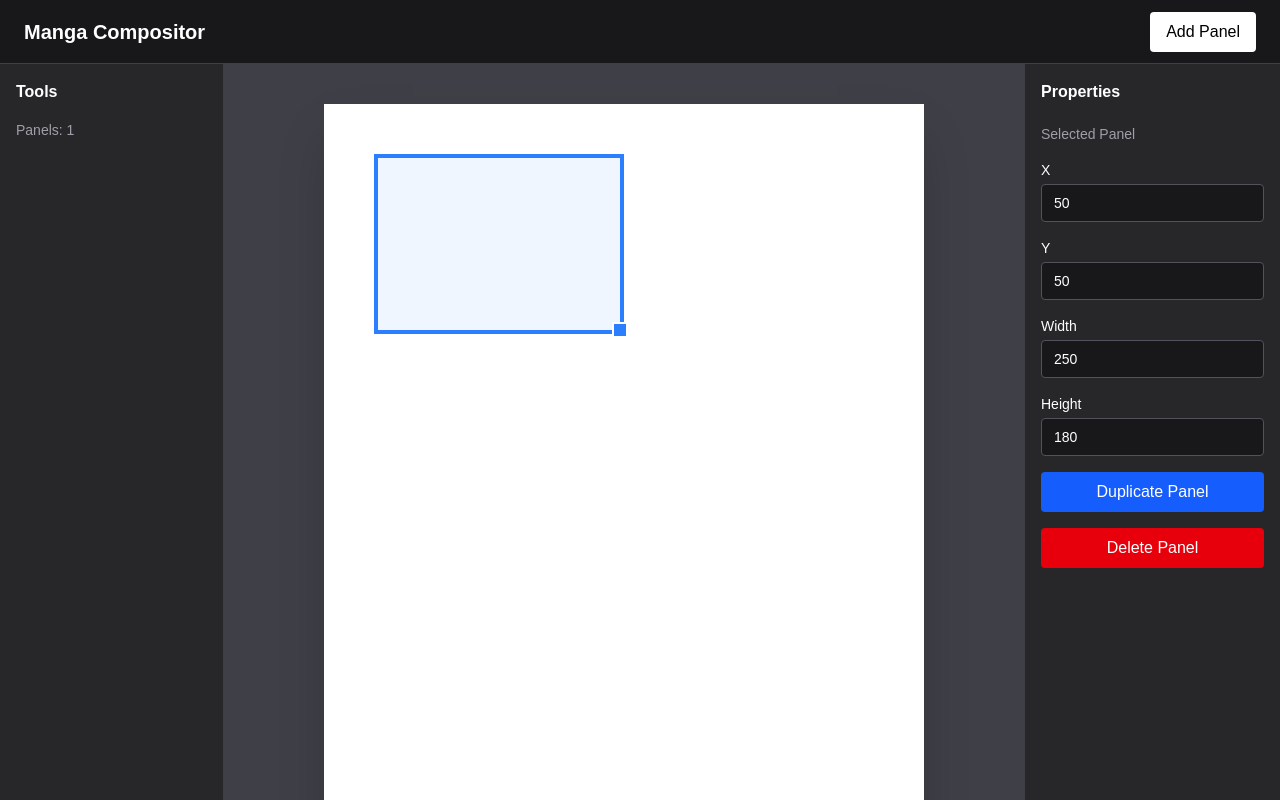
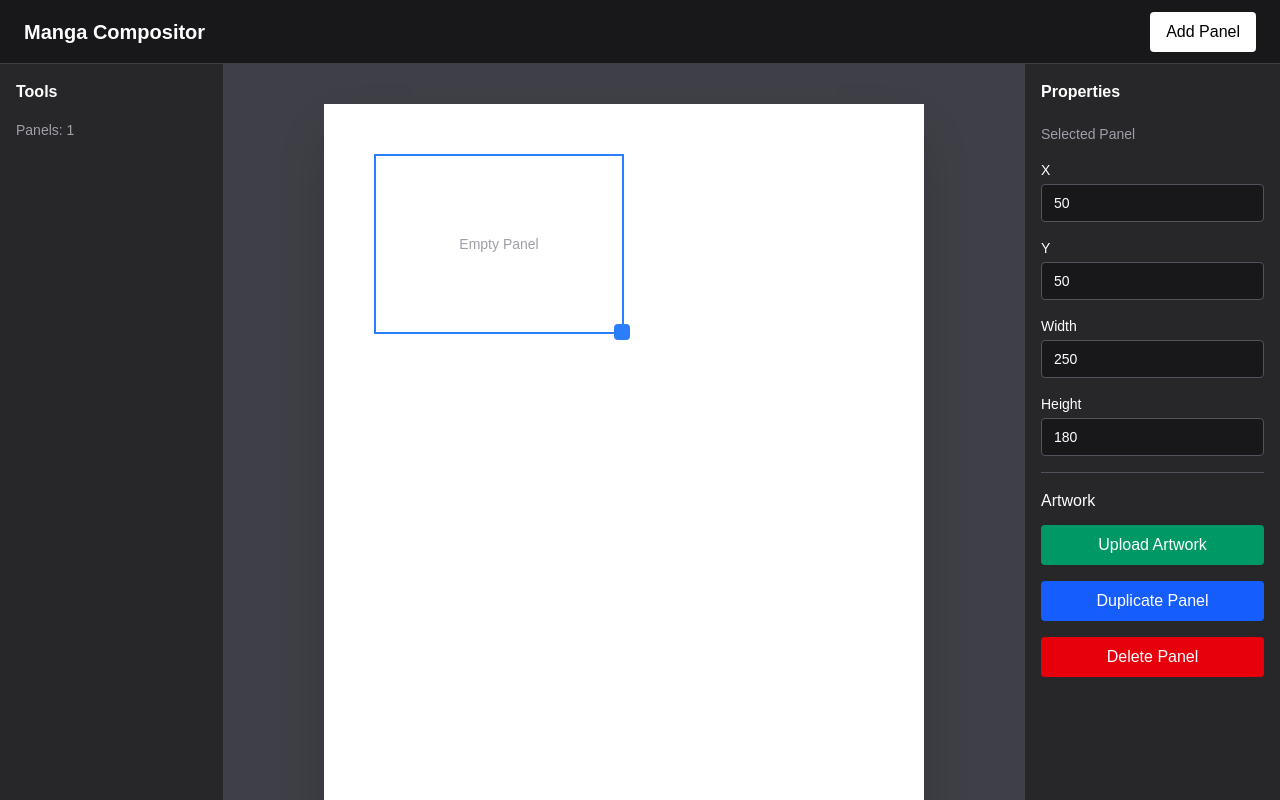
Before and after one commit to Srivats242/Automated-Manga-Page-Compositor, a Next.js app: page / in a window 1280 px wide. Both pictures are taken after a click on the button "Add Panel". Shown: the top 800 px of the page. Built offline with nearby package versions, Linux system fonts and the light colour scheme.

Commit message:
Add artwork importing and automatic panel cropping

```diff
--- a/src/components/MangaEditor.tsx
+++ b/src/components/MangaEditor.tsx
@@ -1,7 +1,7 @@
 
 "use client";
 
-import { useState } from "react";
+import { useRef, useState } from "react";
 import type { MangaPanel as MangaPanelType } from "../types/manga";
 import MangaPanel from "./MangaPanel";
 
@@ -12,6 +12,7 @@ const MIN_SIZE = 50;
 export default function MangaEditor() {
   const [panels, setPanels] = useState<MangaPanelType[]>([]);
   const [selectedPanelId, setSelectedPanelId] = useState<string | null>(null);
+  const fileInputRef = useRef<HTMLInputElement>(null);
 
   const selectedPanel = panels.find(
     (panel) => panel.id === selectedPanelId
@@ -123,6 +124,34 @@ export default function MangaEditor() {
     setSelectedPanelId(copy.id);
   }
 
+  function uploadImage(event: React.ChangeEvent<HTMLInputElement>) {
+    const file = event.target.files?.[0];
+    if (!file || !selectedPanelId) return;
+
+    if (!["image/png", "image/jpeg", "image/webp"].includes(file.type)) {
+      alert("Please upload a PNG, JPG, or WebP image.");
+      event.target.value = "";
+      return;
+    }
+
+    const panelId = selectedPanelId;
+    const reader = new FileReader();
+
+    reader.onload = () => {
+      if (typeof reader.result === "string") {
+        updatePanel(panelId, { image: reader.result });
+      }
+    };
+
+    reader.readAsDataURL(file);
+    event.target.value = "";
+  }
+
+  function removeImage() {
+    if (!selectedPanelId) return;
+    updatePanel(selectedPanelId, { image: undefined });
+  }
+
   return (
     <main className="min-h-screen bg-zinc-900 text-white">
       <header className="flex h-16 items-center justify-between border-b border-zinc-700 px-6">
@@ -196,7 +225,6 @@ export default function MangaEditor() {
                     value={selectedPanel[property]}
                     onChange={(event) => {
                       const value = event.target.valueAsNumber;
-
                       if (!Number.isFinite(value)) return;
 
                       updatePanel(selectedPanel.id, {
@@ -207,6 +235,36 @@ export default function MangaEditor() {
                   />
                 </label>
               ))}
+
+              <div className="border-t border-zinc-600 pt-4">
+                <h3 className="mb-3 font-medium">Artwork</h3>
+
+                <input
+                  ref={fileInputRef}
+                  type="file"
+                  accept="image/png,image/jpeg,image/webp"
+                  onChange={uploadImage}
+                  className="hidden"
+                />
+
+                <button
+                  onClick={() => fileInputRef.current?.click()}
+                  className="w-full rounded bg-emerald-600 px-4 py-2 hover:bg-emerald-700"
+                >
+                  {selectedPanel.image
+                    ? "Replace Artwork"
+                    : "Upload Artwork"}
+                </button>
+
+                {selectedPanel.image && (
+                  <button
+                    onClick={removeImage}
+                    className="mt-2 w-full rounded bg-zinc-600 px-4 py-2 hover:bg-zinc-500"
+                  >
+                    Remove Artwork
+                  </button>
+                )}
+              </div>
 
               <button
                 onClick={duplicatePanel}
--- a/src/components/MangaPanel.tsx
+++ b/src/components/MangaPanel.tsx
@@ -1,3 +1,4 @@
+
 "use client";
 
 import { useRef } from "react";
@@ -18,66 +19,58 @@ export default function MangaPanel({
   onMove,
   onResize,
 }: Props) {
-  const dragOffset = useRef({
-    x: 0,
-    y: 0,
-  });
+  const dragStart = useRef<{
+    pointerX: number;
+    pointerY: number;
+    x: number;
+    y: number;
+  } | null>(null);
 
-  const resizeStart = useRef({
-    mouseX: 0,
-    mouseY: 0,
-    width: 0,
-    height: 0,
-  });
+  const resizeStart = useRef<{
+    pointerX: number;
+    pointerY: number;
+    width: number;
+    height: number;
+  } | null>(null);
 
-  // Start dragging the panel.
-  function handlePointerDown(
-    event: React.PointerEvent<HTMLDivElement>
-  ) {
+  function startDrag(event: React.PointerEvent<HTMLDivElement>) {
     event.stopPropagation();
-
     onSelect();
 
-    dragOffset.current = {
-      x: event.clientX - panel.x,
-      y: event.clientY - panel.y,
+    dragStart.current = {
+      pointerX: event.clientX,
+      pointerY: event.clientY,
+      x: panel.x,
+      y: panel.y,
     };
 
     event.currentTarget.setPointerCapture(event.pointerId);
   }
 
-  // Move the panel while dragging.
-  function handlePointerMove(
-    event: React.PointerEvent<HTMLDivElement>
-  ) {
-    if (!event.currentTarget.hasPointerCapture(event.pointerId)) {
-      return;
-    }
+  function drag(event: React.PointerEvent<HTMLDivElement>) {
+    if (!dragStart.current) return;
 
-    const newX = event.clientX - dragOffset.current.x;
-    const newY = event.clientY - dragOffset.current.y;
+    const dx = event.clientX - dragStart.current.pointerX;
+    const dy = event.clientY - dragStart.current.pointerY;
 
-    onMove(panel.id, newX, newY);
+    onMove(
+      panel.id,
+      dragStart.current.x + dx,
+      dragStart.current.y + dy
+    );
   }
 
-  // Stop dragging.
-  function handlePointerUp(
-    event: React.PointerEvent<HTMLDivElement>
-  ) {
-    if (event.currentTarget.hasPointerCapture(event.pointerId)) {
-      event.currentTarget.releasePointerCapture(event.pointerId);
-    }
+  function stopDrag() {
+    dragStart.current = null;
   }
 
-  // Start resizing.
-  function handleResizePointerDown(
-    event: React.PointerEvent<HTMLDivElement>
-  ) {
+  function startResize(event: React.PointerEvent<HTMLDivElement>) {
     event.stopPropagation();
+    onSelect();
 
     resizeStart.current = {
-      mouseX: event.clientX,
-      mouseY: event.clientY,
+      pointerX: event.clientX,
+      pointerY: event.clientY,
       width: panel.width,
       height: panel.height,
     };
@@ -85,47 +78,34 @@ export default function MangaPanel({
     event.currentTarget.setPointerCapture(event.pointerId);
   }
 
-  // Resize while the mouse moves.
-  function handleResizePointerMove(
-    event: React.PointerEvent<HTMLDivElement>
-  ) {
-    if (!event.currentTarget.hasPointerCapture(event.pointerId)) {
-      return;
-    }
+  function resize(event: React.PointerEvent<HTMLDivElement>) {
+    event.stopPropagation();
 
-    const deltaX =
-      event.clientX - resizeStart.current.mouseX;
+    if (!resizeStart.current) return;
 
-    const deltaY =
-      event.clientY - resizeStart.current.mouseY;
+    const dx = event.clientX - resizeStart.current.pointerX;
+    const dy = event.clientY - resizeStart.current.pointerY;
 
-    const newWidth =
-      resizeStart.current.width + deltaX;
-
-    const newHeight =
-      resizeStart.current.height + deltaY;
-
-    onResize(panel.id, newWidth, newHeight);
+    onResize(
+      panel.id,
+      resizeStart.current.width + dx,
+      resizeStart.current.height + dy
+    );
   }
 
-  // Stop resizing.
-  function handleResizePointerUp(
-    event: React.PointerEvent<HTMLDivElement>
-  ) {
-    if (event.currentTarget.hasPointerCapture(event.pointerId)) {
-      event.currentTarget.releasePointerCapture(event.pointerId);
-    }
+  function stopResize(event: React.PointerEvent<HTMLDivElement>) {
+    event.stopPropagation();
+    resizeStart.current = null;
   }
 
   return (
     <div
-      onPointerDown={handlePointerDown}
-      onPointerMove={handlePointerMove}
-      onPointerUp={handlePointerUp}
-      className={`absolute cursor-move border-4 ${
-        selected
-          ? "border-blue-500 bg-blue-50"
-          : "border-black bg-zinc-100"
+      onPointerDown={startDrag}
+      onPointerMove={drag}
+      onPointerUp={stopDrag}
+      onPointerCancel={stopDrag}
+      className={`absolute overflow-visible border-2 ${
+        selected ? "border-blue-500" : "border-black"
       }`}
       style={{
         left: panel.x,
@@ -133,17 +113,32 @@ export default function MangaPanel({
         width: panel.width,
         height: panel.height,
         touchAction: "none",
+        cursor: "move",
       }}
     >
+      <div className="h-full w-full overflow-hidden bg-white">
+        {panel.image ? (
+          <img
+            src={panel.image}
+            alt="Manga panel artwork"
+            draggable={false}
+            className="h-full w-full select-none object-cover"
+          />
+        ) : (
+          <div className="flex h-full items-center justify-center text-sm text-zinc-400">
+            Empty Panel
+          </div>
+        )}
+      </div>
+
       {selected && (
         <div
-          onPointerDown={handleResizePointerDown}
-          onPointerMove={handleResizePointerMove}
-          onPointerUp={handleResizePointerUp}
-          className="absolute -bottom-2 -right-2 h-4 w-4 cursor-se-resize border-2 border-white bg-blue-500"
-          style={{
-            touchAction: "none",
-          }}
+          onPointerDown={startResize}
+          onPointerMove={resize}
+          onPointerUp={stopResize}
+          onPointerCancel={stopResize}
+          className="absolute -bottom-2 -right-2 z-10 h-4 w-4 cursor-nwse-resize rounded-sm bg-blue-500"
+          style={{ touchAction: "none" }}
         />
       )}
     </div>
--- a/src/types/manga.ts
+++ b/src/types/manga.ts
@@ -4,4 +4,5 @@ export type MangaPanel = {
   y: number;
   width: number;
   height: number;
+  image?: string
 };
```
